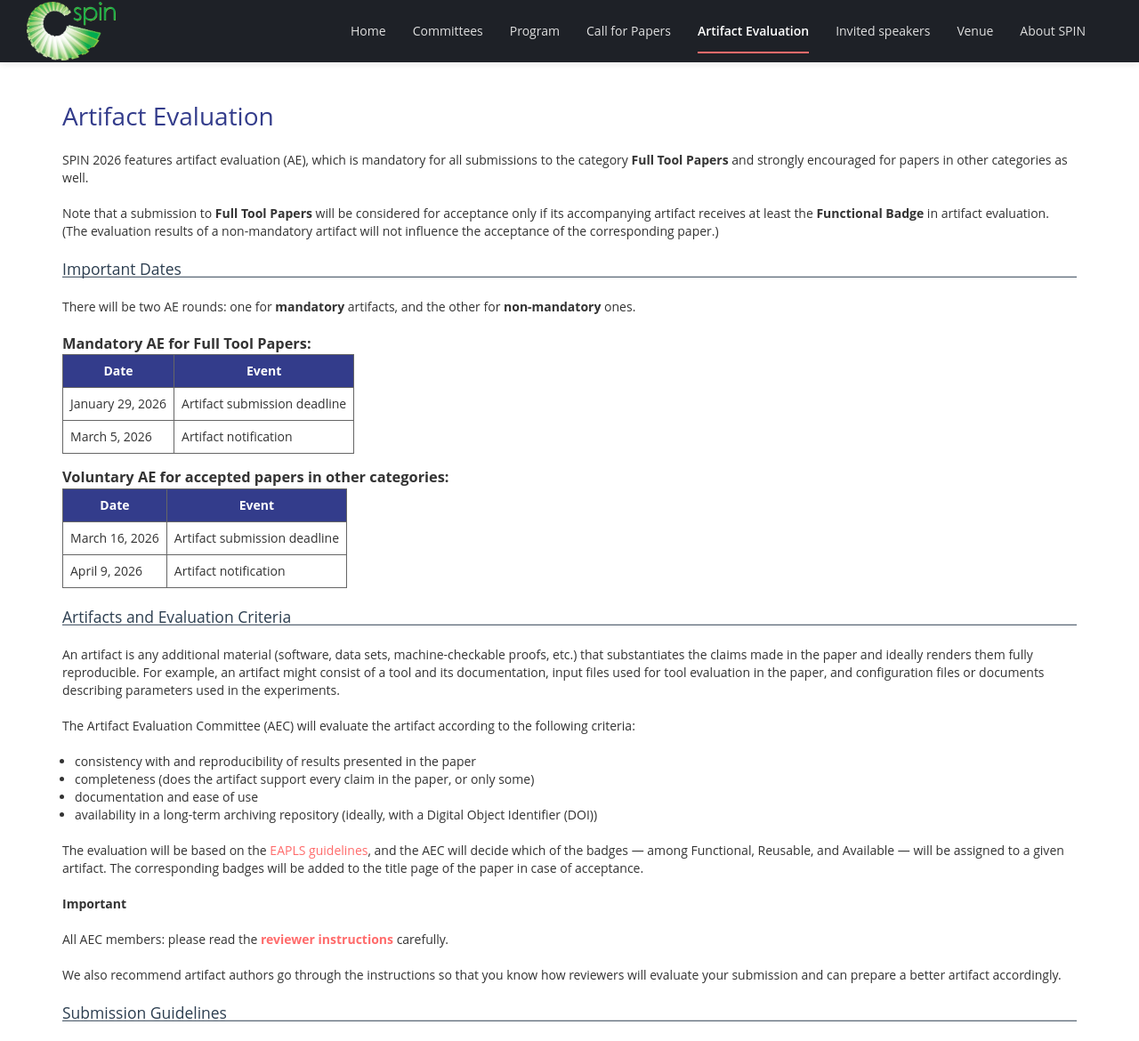
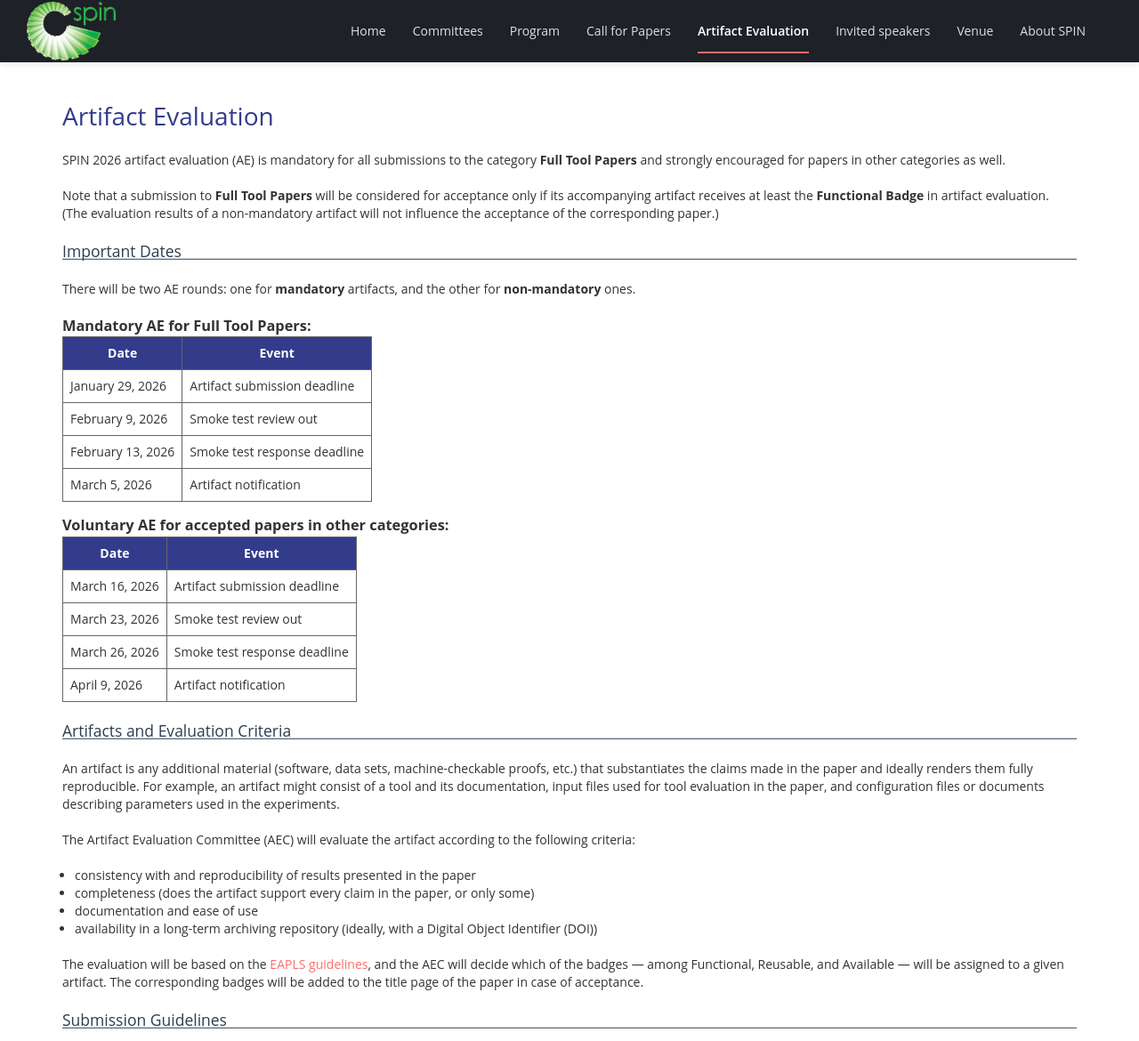
Before and after one commit to SPIN-web/SPIN2026, a Jekyll site: the page built from _pages/artifacts.md, in a window 1280 px wide and 1400 px high. Shown: the part 230-1400 px from the top of the window at 89% size. Built offline with Jekyll 4.4.1, drawn with Linux system fonts in a browser that asks for light colours; nearby versions of some CDN libraries; our own code applies the rules of GitHub Pages for plain Markdown files.

Commit message:
Update SPIN 2026 AE page

```diff
--- a/_pages/artifacts.md
+++ b/_pages/artifacts.md
@@ -6,8 +6,8 @@ order: 4
 
 # Artifact Evaluation
 
-SPIN 2026 features artifact evaluation (AE),
-which is mandatory for all submissions to the category **Full Tool Papers** and strongly encouraged for papers in other categories as well.
+SPIN 2026 artifact evaluation (AE) is mandatory for all submissions to the category **Full Tool Papers** and
+strongly encouraged for papers in other categories as well.
 
 Note that a submission to **Full Tool Papers** will be considered for acceptance
 only if its accompanying artifact receives at least the **Functional Badge** in artifact evaluation.
@@ -19,35 +19,23 @@ There will be two AE rounds: one for **mandatory** artifacts, and the other for
 
 ### Mandatory AE for **Full Tool Papers**:
 
-<!-- | Date                 | Event                                                                   |
-|----------------------|-------------------------------------------------------------------------|
-| January 29, 2026     | Artifact submission deadline                                            |
-| February 10, 2026    | Smoke-test review                                                       |
-| February 13, 2026    | Author response to smoke test                                           |
-| February 24, 2026    | Full evaluation review                                                  |
-| March 5, 2026        | Artifact notification                                                   | -->
-
-| Date                 | Event                                                                   |
-|----------------------|-------------------------------------------------------------------------|
-| January 29, 2026     | Artifact submission deadline                                            |
-| March 5, 2026        | Artifact notification                                                   |
+| Date              | Event                        |
+| ----------------- | ---------------------------- |
+| January 29, 2026  | Artifact submission deadline |
+| February 9, 2026  | Smoke test review out        |
+| February 13, 2026 | Smoke test response deadline |
+| March 5, 2026     | Artifact notification        |
 
 <hr style="height:15px; visibility:hidden;" />
 
 ### Voluntary AE for **accepted papers** in other categories:
 
-<!-- | Date                 | Event                                                                   |
-|----------------------|-------------------------------------------------------------------------|
-| March 16, 2026       | Artifact submission deadline                                            |
-| March 24, 2026       | Smoke-test review                                                       |
-| March 27, 2026       | Author response to smoke test                                           |
-| April 4, 2026        | Full evaluation review                                                  |
-| April 9, 2026        | Artifact notification                                                   | -->
-
-| Date                 | Event                                                                   |
-|----------------------|-------------------------------------------------------------------------|
-| March 16, 2026       | Artifact submission deadline                                            |
-| April 9, 2026        | Artifact notification                                                   |
+| Date           | Event                        |
+| -------------- | ---------------------------- |
+| March 16, 2026 | Artifact submission deadline |
+| March 23, 2026 | Smoke test review out        |
+| March 26, 2026 | Smoke test response deadline |
+| April 9, 2026  | Artifact notification        |
 
 ## Artifacts and Evaluation Criteria
 
@@ -66,13 +54,6 @@ The Artifact Evaluation Committee (AEC) will evaluate the artifact according to
 
 The evaluation will be based on the [EAPLS guidelines](https://eapls.org/pages/artifact_badges/), and the AEC will decide which of the badges — among Functional, Reusable, and Available — will be assigned to a given artifact.
 The corresponding badges will be added to the title page of the paper in case of acceptance.
-
-**Important**
-
-All AEC members: please read the [**reviewer instructions**](./AE_instructions.md) carefully.
-
-We also recommend artifact authors go through the instructions
-so that you know how reviewers will evaluate your submission and can prepare a better artifact accordingly.
 
 ## Submission Guidelines
 
@@ -158,5 +139,5 @@ A container-based artifact should include a Dockerfile that automates setup from
 - State resource requirements and/or the environment in which you successfully tested the artifact.
 - Specify the amount of time needed/expected for each step.
 - For experiments requiring a large amount of resources, we strongly recommend providing a way to reproduce a representative subset of results such that results can be reproduced on various hardware platforms in reasonable time. Do include the full set of experiments for those reviewers with sufficient hardware or time.
-- For the “Available” badge, you must upload your artifact to a permanent repository (e.g. [Zenodo](https://zenodo.org/), [figshare](https://figshare.com/), or [Dryad](https://datadryad.org/)) that issues a DOI, and use that link in your submission. This excludes other repositories such as an institutional or personal website, source code hosting services, or cloud storage.
+- For the "Available" badge, you must upload your artifact to a permanent repository (e.g. [Zenodo](https://zenodo.org/), [figshare](https://figshare.com/), or [Dryad](https://datadryad.org/)) that issues a DOI, and use that link in your submission. This excludes other repositories such as an institutional or personal website, source code hosting services, or cloud storage.
 - In case the artifact cannot comply with some of the guidelines, please do not hesitate to contact the AEC chairs before the AE submission deadline. An example is proprietary software such as Matlab.
```
